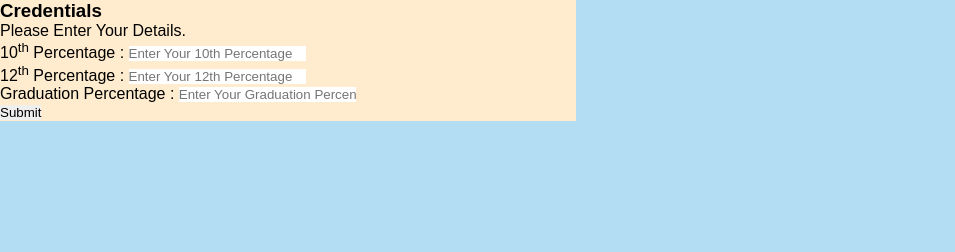
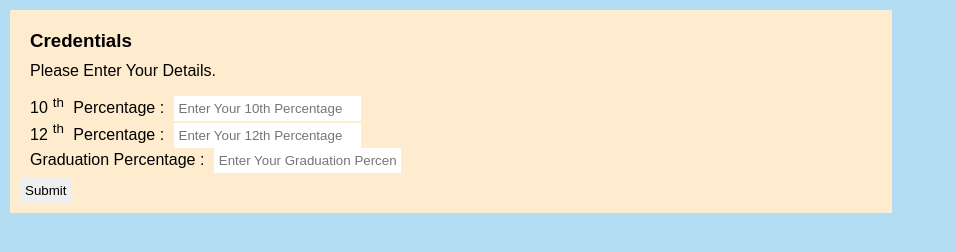
Before and after one commit to palakSingh621/Enkit-learning, a plain HTML site: page quiz.html in a window 1280 px wide. Shown: the whole page, without its empty margins (0-955 px from the left). Drawn offline with Linux system fonts and the light colour scheme.

Commit message:
touch-up1

```diff
--- a/css/quiz.css
+++ b/css/quiz.css
@@ -1,8 +1,10 @@
 *{
     font-family: 'Rubik', sans-serif;
-    margin:0; padding:0;
+    margin:0;
+    padding:5px;
     box-sizing: border-box;
-    outline: none; border:none;
+    outline: none;
+    border:none;
     text-decoration: none;
     transition: .2s linear;
     text-transform: capitalize;
@@ -12,7 +14,8 @@
     background-color: #b2ddf3;
  }
  .cred-container{
-    height: auto;
-    width: 45%;
+    align-content: center;
+    height: 100%;
+    width: 70%;
     background-color:blanchedalmond;
  }
```
